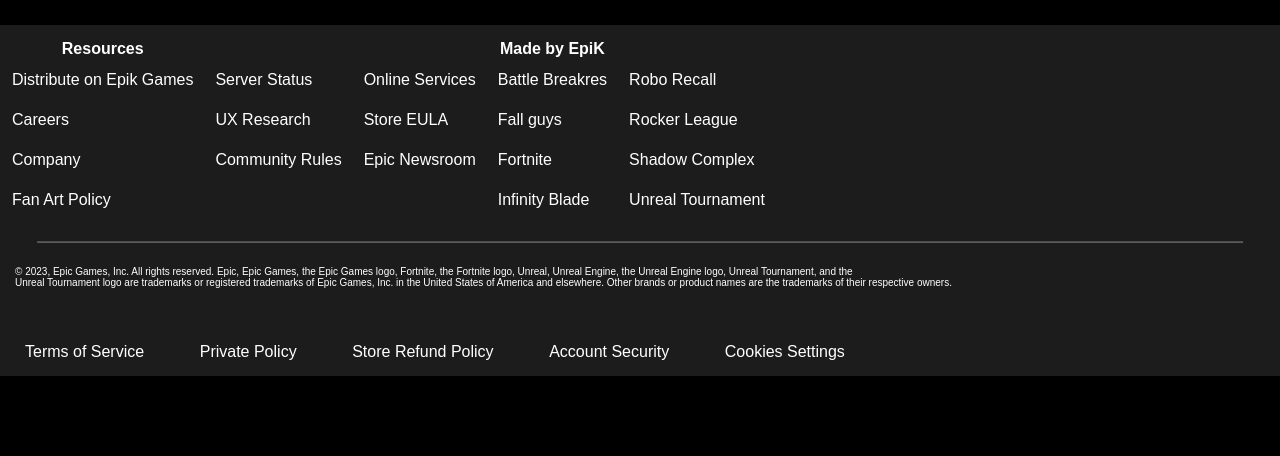
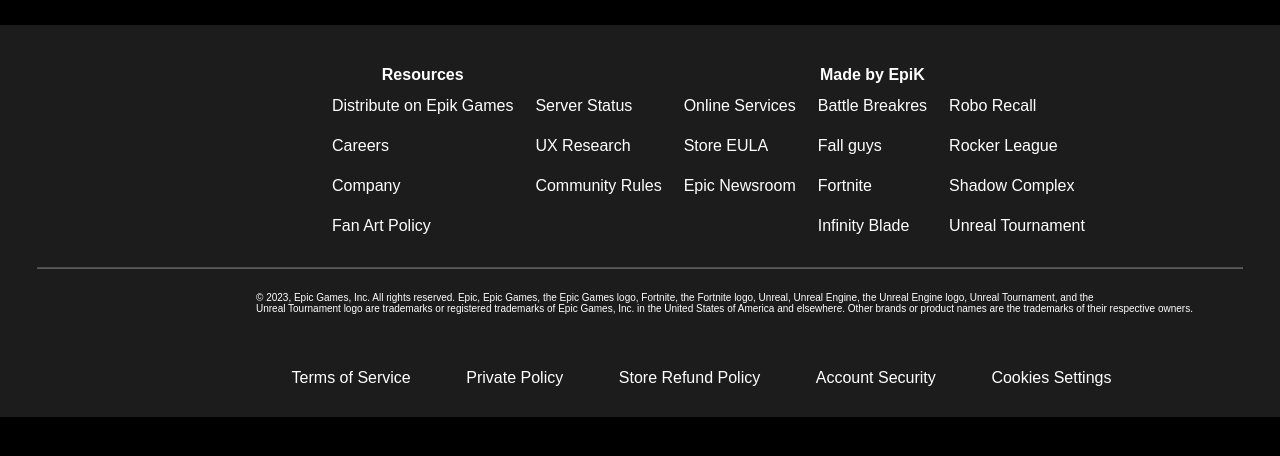
Before and after one commit to Mohaymen-Academy/FE_Team06_Summer1402-page-builder-react, a React (Vite) app in the folder Epik/: page /Footer in a window 1280 px wide. Shown: the top 456 px of the page. Built offline with nearby package versions, Linux system fonts and the light colour scheme.

Commit message:
edit footer

```diff
--- a/Epik/src/assets/styles/footer.css
+++ b/Epik/src/assets/styles/footer.scss
@@ -12,6 +12,7 @@ hr.solid {
 }
 .footer{
     background-color: #1d1c1c;
+
     color: white;
 }
 td{
@@ -19,12 +20,14 @@ td{
 }
 .tablecontent{
     /* text-align: -webkit-left; */
-    padding-top: 12px;
+    padding-left: 25%;
+    padding-top: 3%;
     padding-bottom: 12px;
 }
 .discription{
     padding: 15px;
     padding-bottom: 40px;
+    padding-left:20%;
     font-size: 10px;
 }
 a:hover{
@@ -32,4 +35,6 @@ a:hover{
 }
 .links{
     padding: 15px;
+    padding-bottom: 30px;
+    padding-left: 22%;
 }
--- a/Epik/src/components/Footer.jsx
+++ b/Epik/src/components/Footer.jsx
@@ -1,5 +1,5 @@
 import React from 'react'
-import '../assets/styles/footer.css'
+import '../assets/styles/footer.scss'
 export default function Footer() {
     return (
         <div
```
